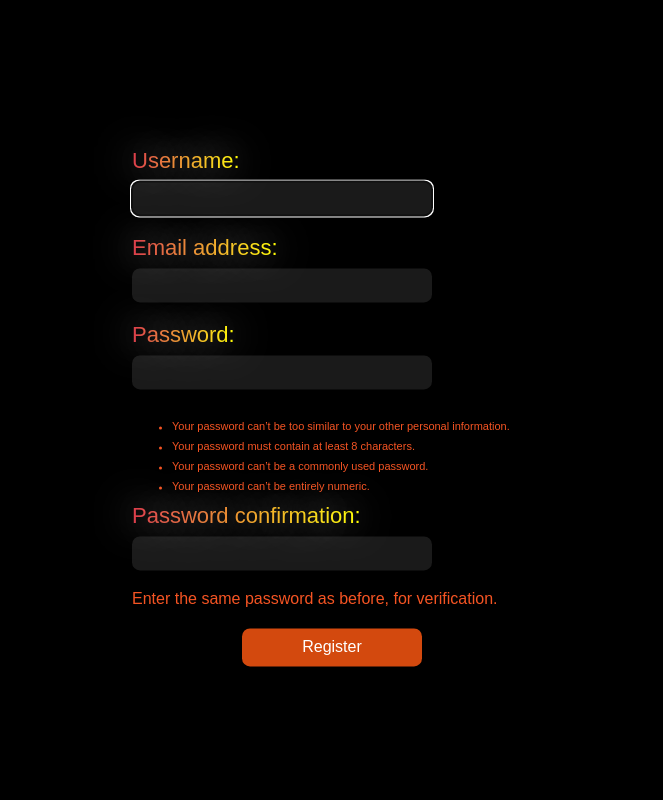
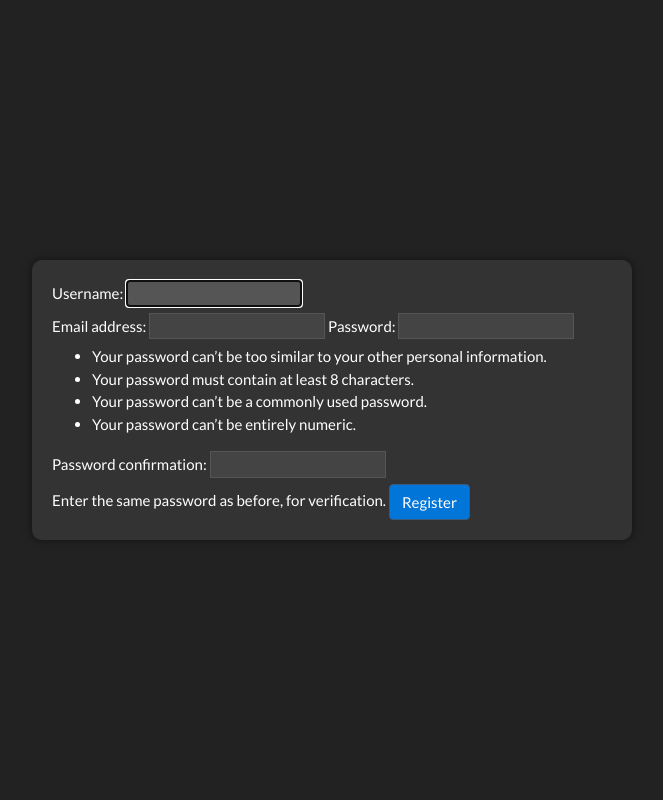
Before and after one commit to wojpo/DjangoLearningPlatform, a Django app: page /register in a window 1280 px wide. Shown: the whole page, without its empty margins (308-971 px from the left). Run offline with Django 5.2, Linux system fonts and the light colour scheme; some libraries are stand-ins or nearby versions.

Commit message:
registration styling

```diff
--- a/usersys/templates/register.html
+++ b/usersys/templates/register.html
@@ -1,16 +1,78 @@
 {% extends 'base.html' %}
 {% block title %}
-	Register
+    Register
 {% endblock %}
 {% load static %}
 {% block stylesheet %}
-	<link rel="stylesheet" href="{% static 'css/usersys/registerpage.css' %}">
+    <link href="https://stackpath.bootstrapcdn.com/bootswatch/4.5.2/darkly/bootstrap.min.css" rel="stylesheet">
+    <style>
+        body, html {
+            height: 100%;
+            margin: 0;
+        }
+        .navbar {
+            display: none;
+        }
+        .wrapper {
+            display: flex;
+            justify-content: center;
+            align-items: center;
+            height: 100%;
+        }
+        .container {
+            max-width: 600px;
+            padding: 20px;
+            background-color: #333;
+            border-radius: 10px;
+            box-shadow: 0 0 10px rgba(0, 0, 0, 0.5);
+        }
+        form {
+            width: 100%;
+        }
+        label {
+            /* Add custom styles for labels if needed */
+        }
+        #id_username_helptext {
+            display: none;
+        }
+        input[type="text"], input[type="password"], input[type="email"] {
+            background-color: #444;
+            color: #ddd;
+            border: 1px solid #555;
+        }
+        input[type="text"]:focus, input[type="password"]:focus, input[type="email"]:focus {
+            background-color: #555;
+            border-color: #777;
+        }
+        input[type="submit"] {
+            background-color: #0275d8;
+            color: #fff;
+        }
+        input[type="submit"]:hover {
+            background-color: #025aa5;
+        }
+        table {
+            width: 100%;
+        }
+        th, td {
+            padding: 10px;
+        }
+        th {
+            text-align: left;
+            width: 25%;
+        }
+        td {
+            width: 75%;
+        }
+    </style>
 {% endblock %}
 {% block navbar %}none{% endblock %}
 {% block body %}
-    <form class="container" method="post" autocomplete="off">
-        {% csrf_token %}
-        {{ registration_form.as_table }}
-        <input class="btn" type="submit" value="Register"/>
-    </form>
+    <div class="wrapper">
+        <form class="container" method="post" autocomplete="off">
+            {% csrf_token %}
+            {{ registration_form.as_table }}
+            <input class="btn btn-primary" type="submit" value="Register"/>
+        </form>
+    </div>
 {% endblock %}
```
